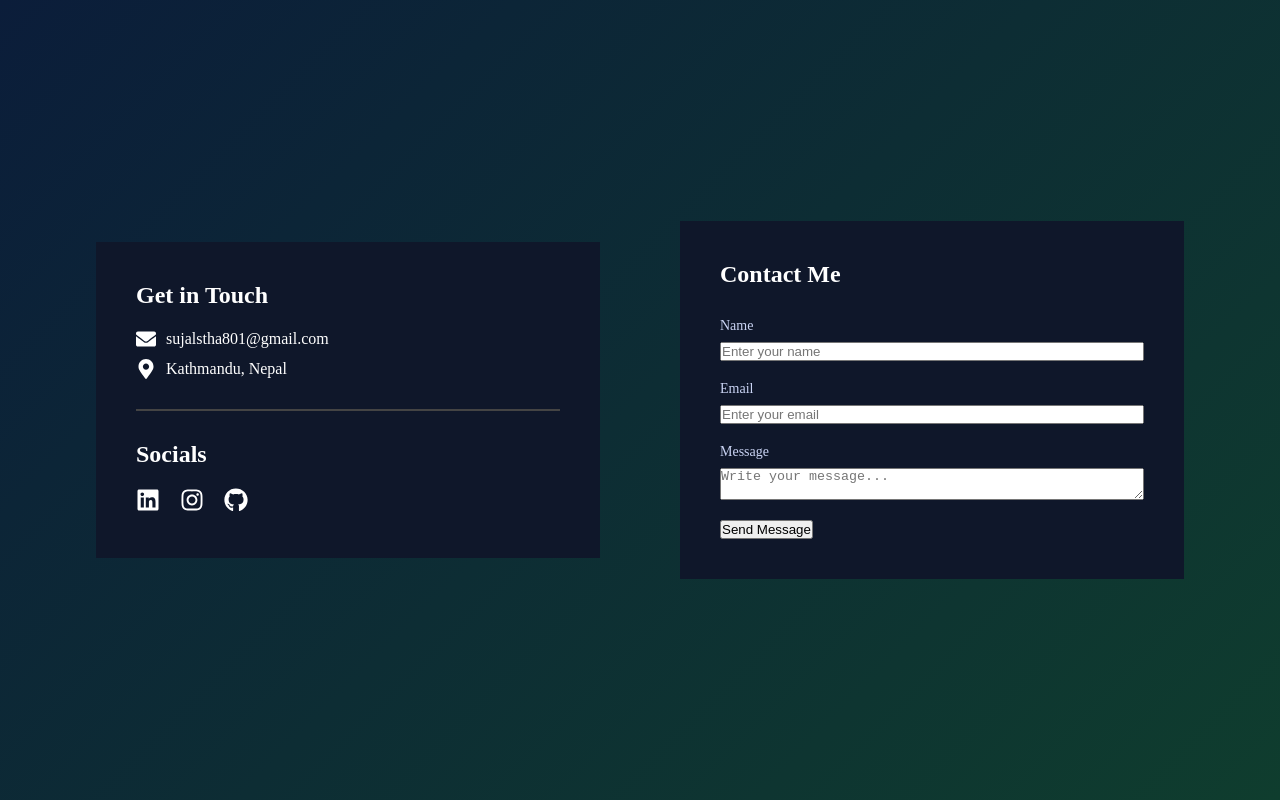
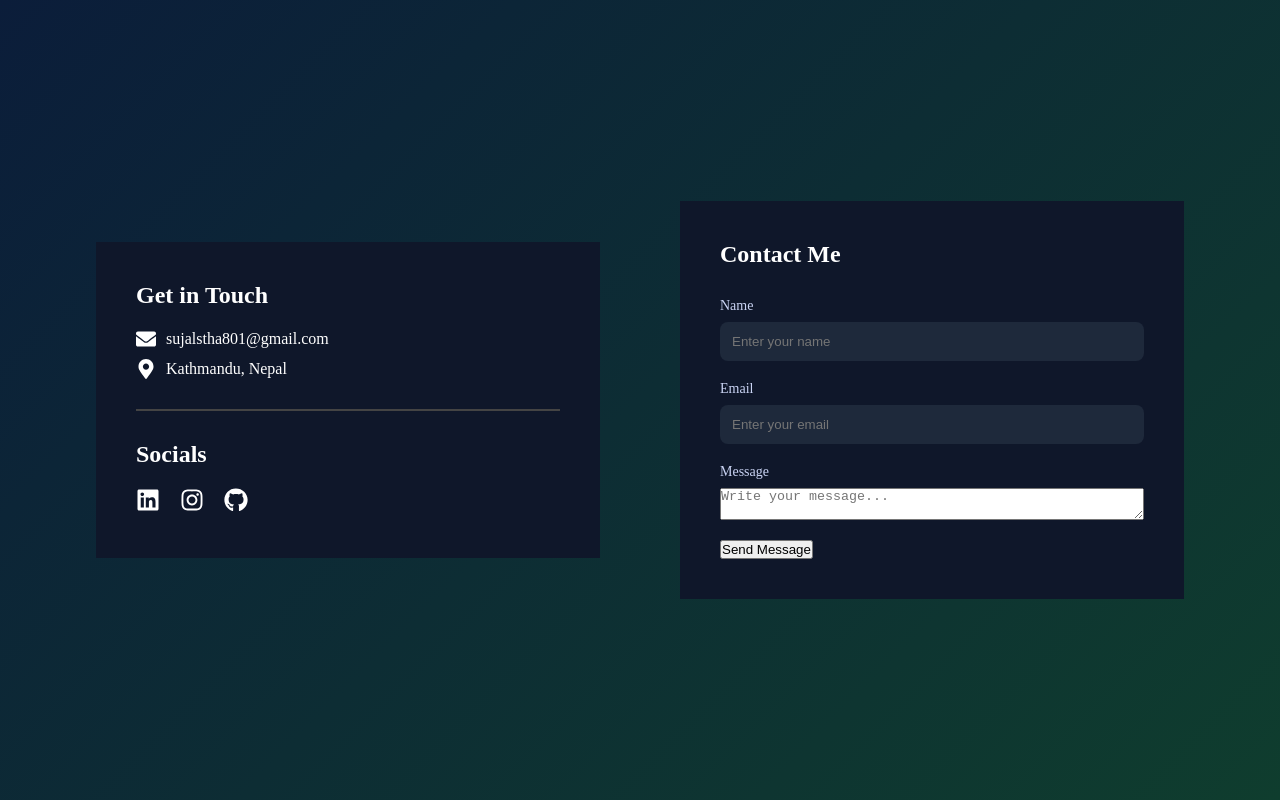
Before and after one commit to Sujal-Shrestha-SS/portfolio, a React (Vite) app in the folder my-portfolio/: page / in a window 1280 px wide. Shown: the part 3620-4420 px from the top of the page. Built offline with nearby package versions, Linux system fonts and the light colour scheme.

Commit message:
Styling form input component

```diff
--- a/my-portfolio/src/components/Contact.jsx
+++ b/my-portfolio/src/components/Contact.jsx
@@ -166,7 +166,12 @@ const Label = styled.label`
 `
 
 const Input = styled.input`
-
+  padding: 12px;
+  border-radius: 8px;
+  border: none;
+  outline: none;
+  background: #1e293b;
+  color: white;
 `
 
 const TextArea = styled.textarea`
```
